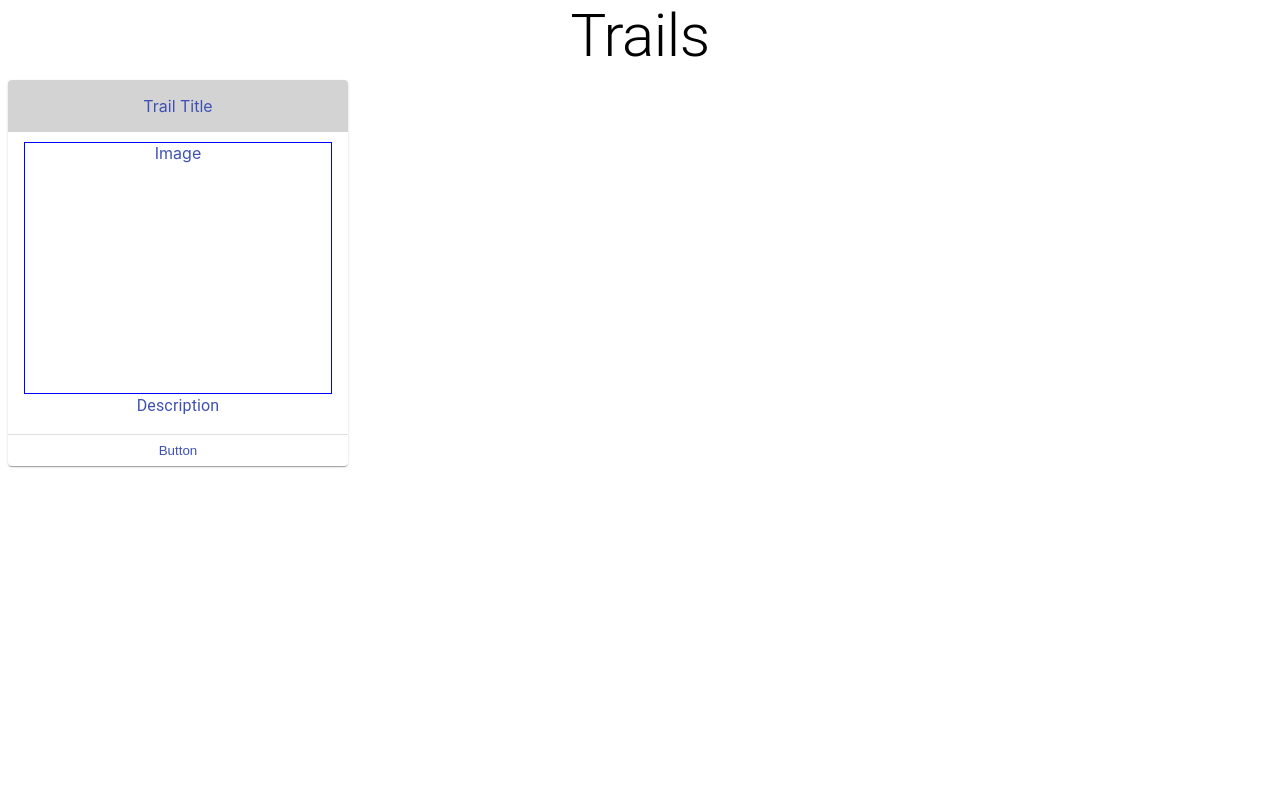
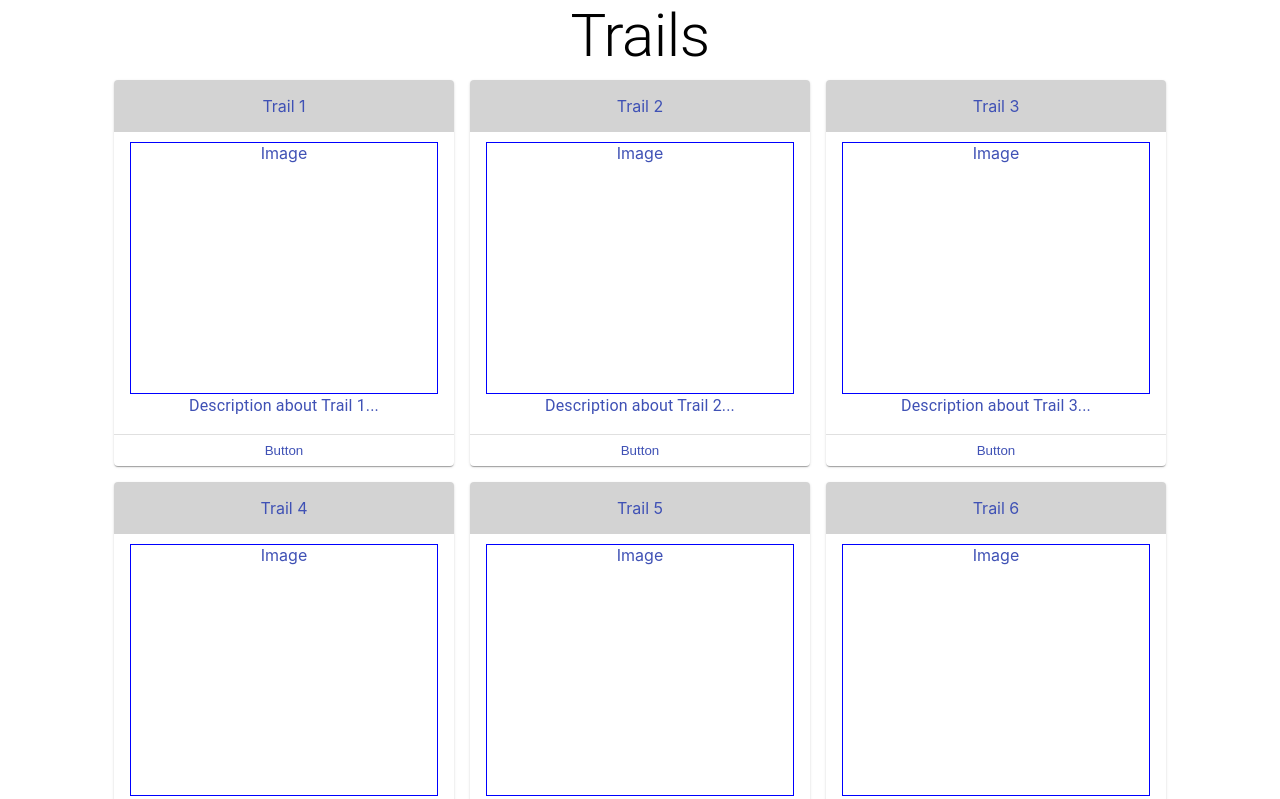
Before and after one commit to AdamBFriedman/Wake-and-Walk, a React (Create React App) app: page / in a window 1280 px wide. Shown: the top 799 px of the page. Built offline with nearby package versions, Linux system fonts and the light colour scheme.

Commit message:
Add trails array and map out TrailCards

```diff
--- a/src/components/Cards/TrailCard.js
+++ b/src/components/Cards/TrailCard.js
@@ -10,7 +10,7 @@ const useStyles = makeStyles((theme) =>
   createStyles({
     businessContentCard: {
       color: theme.palette.primary.main,
-      width: 340,
+      minWidth: 340,
       margin: theme.spacing(1),
       [theme.breakpoints.down("xs")]: {
         width: "100%",
@@ -39,7 +39,7 @@ const useStyles = makeStyles((theme) =>
   })
 );
 
-export default function TrailCard() {
+export default function TrailCard({ title, description }) {
   const classes = useStyles();
 
   const handleButtonClick = () => {
@@ -55,14 +55,14 @@ export default function TrailCard() {
         padding={2}
         bgcolor={"lightgrey"}
       >
-        Trail Title
+        {title}
       </Box>
 
       <CardContent className={classes.cardContent}>
         <Box className={classes.image}>Image</Box>
 
         <Typography variant="body1" component="p">
-          Description
+          {description}
         </Typography>
       </CardContent>
 
--- a/src/components/Trails/Trails.js
+++ b/src/components/Trails/Trails.js
@@ -1,13 +1,40 @@
-import { Typography } from "@material-ui/core";
+import Typography from "@material-ui/core/Typography";
+import Box from "@material-ui/core/Box";
 import TrailCard from "../Cards/TrailCard";
 
+import { createStyles, makeStyles } from "@material-ui/core/styles";
+
+const useStyles = makeStyles((theme) =>
+  createStyles({
+    trailWrapper: {
+      display: "flex",
+      flexWrap: "wrap",
+      justifyContent: "center",
+    },
+  })
+);
+
 export default function Trails() {
+  const classes = useStyles();
+  const trails = [
+    { title: "Trail 1", description: "Description about Trail 1..." },
+    { title: "Trail 2", description: "Description about Trail 2..." },
+    { title: "Trail 3", description: "Description about Trail 3..." },
+    { title: "Trail 4", description: "Description about Trail 4..." },
+    { title: "Trail 5", description: "Description about Trail 5..." },
+    { title: "Trail 6", description: "Description about Trail 6..." },
+    { title: "Trail 7", description: "Description about Trail 7..." },
+  ];
   return (
     <>
       <Typography component={"h2"} variant={"h2"}>
         Trails
       </Typography>
-      <TrailCard />
+      <Box className={classes.trailWrapper}>
+        {trails.map((trail) => (
+          <TrailCard title={trail.title} description={trail.description} />
+        ))}
+      </Box>
     </>
   );
 }
```
